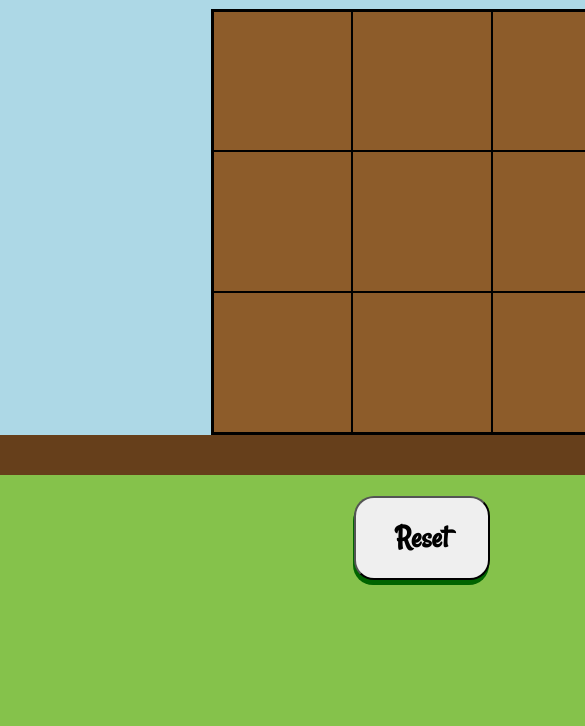
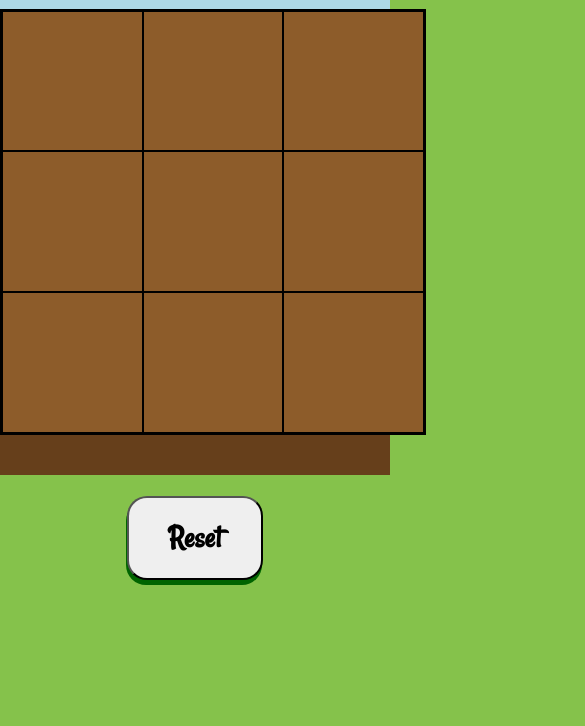
Before and after one commit to manuelsolaberrieta/tic-tac-toe-TOP, a plain HTML site: page index.html in a window 390 px wide. Shown: the part 118-844 px from the top of the page, 585 px wide, since content can reach past the window. Drawn offline with Linux system fonts and the light colour scheme.

Commit message:
Attempt to fix widht on cellphones again

```diff
--- a/styles.css
+++ b/styles.css
@@ -3,7 +3,7 @@
   padding: 0;
 }
 body {
-  min-width: 100vh;
+  min-height: 100vh;
 }
 :root {
   --Django: Django;
@@ -23,11 +23,12 @@ body,
 .grid {
   border: 2px solid black;
   height: 50vh;
-  margin-left: 50%;
-  transform: translate(-50%);
+  width: 50vh;
+  margin: auto;
   display: grid;
-  grid-template-columns: 1fr 1fr 1fr;
-  grid-template-rows: 1fr 1fr 1fr;
+  /* the 1fr below its just so the square can extend the bit that's left, to fit perfectly */
+  grid-template-columns: repeat(auto-fit, minmax(calc(50vh / 3), 1fr));
+  grid-template-rows: repeat(auto-fit, minmax(calc(50vh / 3), 1fr));
 }
 .grid-element {
   border: 1px solid black;
```
